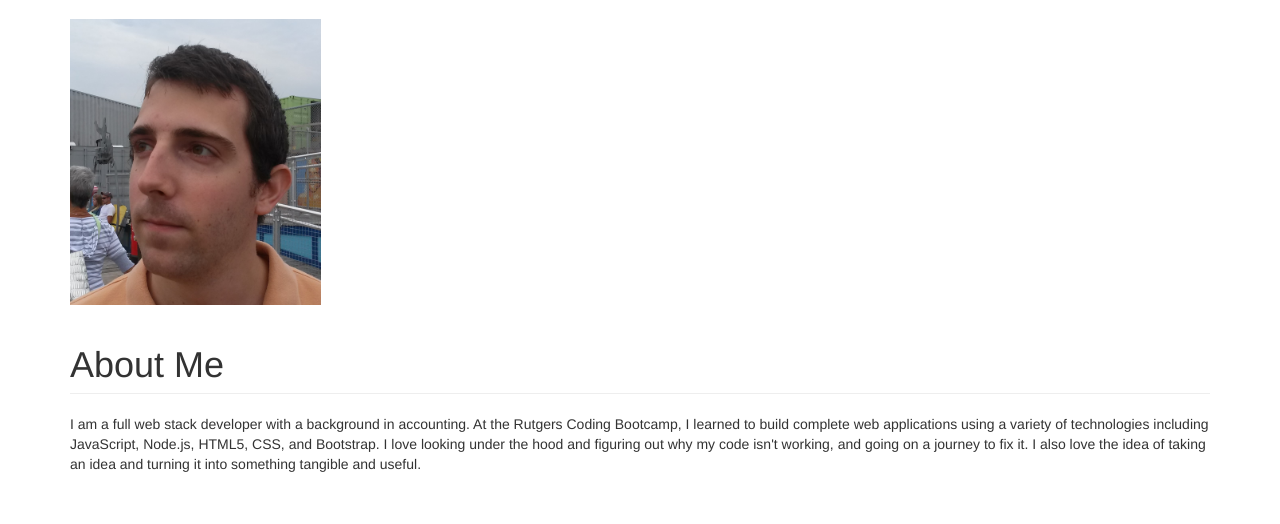
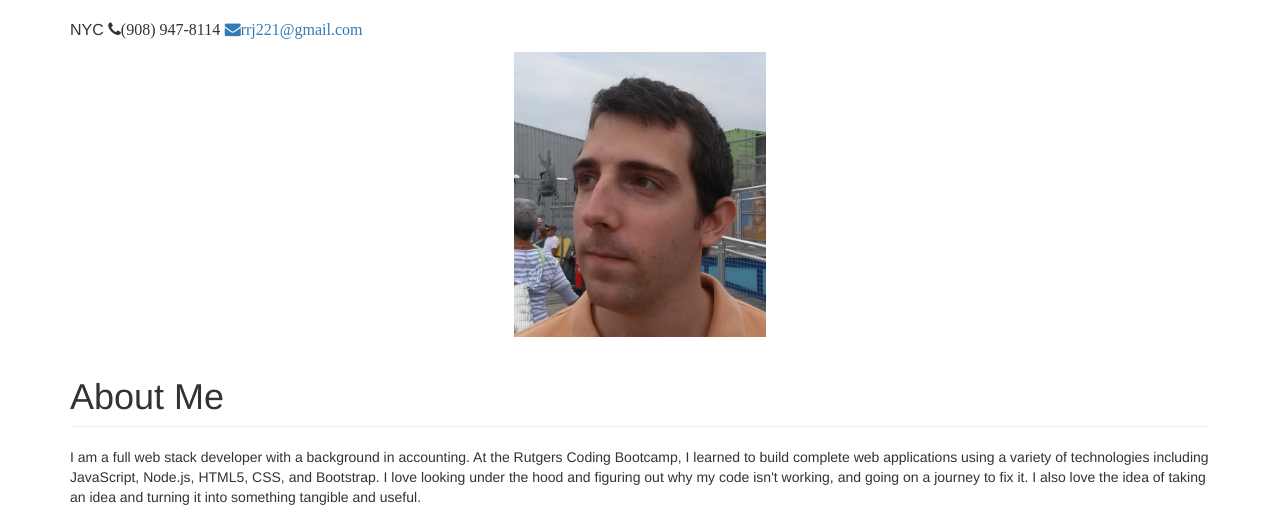
Before and after one commit to rrj221/Portfolio-Aug2016, a PHP site: page / in a window 1280 px wide. Shown: the part 51-575 px from the top of the page. Run offline with PHP 8.4, Linux system fonts and the light colour scheme.

Commit message:
added contact info on top and centered photo

```diff
--- a/css/1-col-portfolio.css
+++ b/css/1-col-portfolio.css
@@ -19,4 +19,10 @@ footer {
 .photo {
 	height: 285.6px;
 	width: 251.4px;
+	margin: 0 auto;
+	display: block;
 }
+
+.topContact {
+	font-size: 16px;
+}
--- a/portfolio.html
+++ b/portfolio.html
@@ -68,6 +68,9 @@
 
     <!-- Page Content -->
     <div class="container">
+        <p class='topContact'>NYC <i class="fa fa-phone" aria-hidden="true">(908) 947-8114</i>
+        <a href='mailto:rrj221@gmail.com'><i class="fa fa-envelope" aria-hidden="true">rrj221@gmail.com</i></a>
+        </p>
         <img class='photo' src='images/me.jpg'/>
 
         <!-- Page Heading -->
@@ -132,6 +135,24 @@
         <!-- Project Three -->
         <div class="row">
             <div class="col-md-7">
+                <a href="https://github.com/rrj221/week-12-bamazon-db">
+                    <img class="img-responsive" src="images/bamazon-screenshot.png" alt="">
+                </a>
+            </div>
+            <div class="col-md-5">
+                <h3>Bamazon</h3>
+                <h4>Node.js, MySQL</h4>
+                <p>This is a node application that runs in the terminal and simulates a store. Users can login as a customer, manager, or executive. Each view has it's own unique functionality.</p>
+                <a class="btn btn-primary" href="https://github.com/rrj221/week-12-bamazon-db">GitHub<span class="glyphicon glyphicon-chevron-right"></span></a>
+            </div>
+        </div>
+        <!-- /.row -->
+
+        <hr>
+
+        <!-- Project Four -->
+        <div class="row">
+            <div class="col-md-7">
                 <a href="https://guarded-wave-94909.herokuapp.com/">
                     <img class="img-responsive" src="images/star-wars-screenshot.png" alt="">
                 </a>
@@ -148,9 +169,8 @@
 
         <hr>
 
-        <!-- Project Four -->
+        <!-- Project Five -->
         <div class="row">
-
             <div class="col-md-7">
                 <a href="http://vast-escarpment-39089.herokuapp.com/">
                     <img class="img-responsive" src="images/hangman-screenshot.png" alt="">
@@ -162,24 +182,6 @@
                 <p>Play a fun game of hangman. The theme is NBA teams.</p>
                 <a class="btn btn-primary" href="https://github.com/rrj221/week-3-game">GitHub <span class="glyphicon glyphicon-chevron-right"></span></a>
                 <a class="btn btn-success" href="http://vast-escarpment-39089.herokuapp.com/">Heroku <span class="glyphicon glyphicon-chevron-right"></span></a>
-            </div>
-        </div>
-        <!-- /.row -->
-
-        <hr>
-
-        <!-- Project Five -->
-        <div class="row">
-            <div class="col-md-7">
-                <a href="https://github.com/rrj221/week-12-bamazon-db">
-                    <img class="img-responsive" src="images/bamazon-screenshot.png" alt="">
-                </a>
-            </div>
-            <div class="col-md-5">
-                <h3>Bamazon</h3>
-                <h4>Node.js, MySQL</h4>
-                <p>This is a node application that runs in the terminal and simulates a store. Users can login as a customer, manager, or executive. Each view has it's own unique functionality.</p>
-                <a class="btn btn-primary" href="https://github.com/rrj221/week-12-bamazon-db">GitHub<span class="glyphicon glyphicon-chevron-right"></span></a>
             </div>
         </div>
         <!-- /.row -->
```
